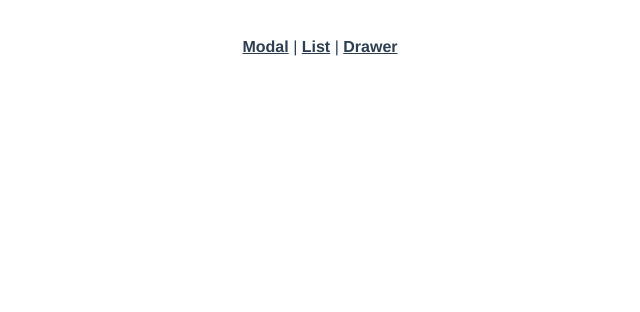
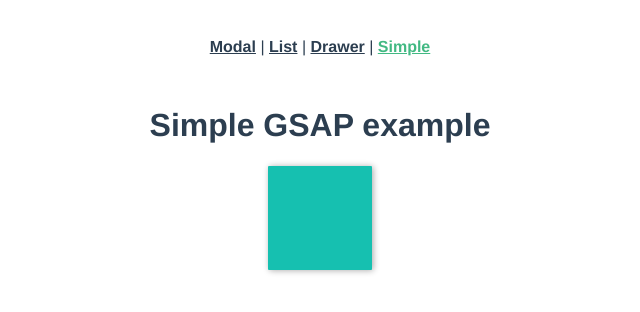
Before and after one commit to DtecIndustries/vue-animating, a Vue app: page /simple in a window 1280 px wide. Shown: the top 312 px of the page, without its empty margins (320-960 px from the left). Built offline with nearby package versions, Linux system fonts and the light colour scheme.

Commit message:
add gsap to project, simple gsap example

```diff
--- a/package.json
+++ b/package.json
@@ -9,6 +9,7 @@
   },
   "dependencies": {
     "core-js": "^3.6.4",
+    "gsap": "^3.2.6",
     "velocity-animate": "^1.5.2",
     "vue": "^2.6.11",
     "vue-router": "^3.1.6"
--- a/src/App.vue
+++ b/src/App.vue
@@ -3,7 +3,8 @@
     <div id="nav">
       <router-link to="/">Modal</router-link> |
       <router-link to="/list">List</router-link> |
-      <router-link to="/drawer">Drawer</router-link>
+      <router-link to="/drawer">Drawer</router-link> |
+      <router-link to="/simple">Simple</router-link>
     </div>
     <transition name="slide-fade" mode="out-in">
       <router-view/>
@@ -61,6 +62,16 @@ button {
   margin-top: 20px;
 }
 
+.card {
+  display: block;
+  margin: 0 auto 0 auto;
+  height: 6.5em;
+  width: 6.5em;
+  border-radius: 1%;
+  background-color: #16c0b0;
+  box-shadow: 0.08em 0.03em 0.4em #ababab;
+}
+
 /*** TRANSITIONS ***/
 .fade-enter,
 .fade-leave-to{
--- a/src/router/index.js
+++ b/src/router/index.js
@@ -3,6 +3,7 @@ import VueRouter from 'vue-router'
 import Modal from '../views/Modal.vue'
 import List from '../views/List.vue'
 import Drawer from '../views/Drawer.vue'
+import Simple from '../views/Simple.vue'
 
 Vue.use(VueRouter)
 
@@ -21,6 +22,11 @@ Vue.use(VueRouter)
     path: '/drawer',
     name: 'Drawer',
     component: Drawer
+  },
+  {
+    path: '/simple',
+    name: 'Simple',
+    component: Simple
   }
 ]
 
--- /dev/null
+++ b/src/views/Simple.vue
@@ -0,0 +1,33 @@
+<template>
+  <div>
+    <h1>Simple GSAP example</h1>
+    <transition appear @before-enter="beforeEnter" @enter="enter" :css="false">
+      <div class="card"></div>
+    </transition>
+  </div>
+</template>
+
+<script>
+import gsap from 'gsap'
+export default {
+  methods: {
+    beforeEnter(el){
+      el.style.opacity = 0
+      el.style.transform = 'scale(0,0)'
+    },
+    enter(el, done){
+      gsap.to(el, {
+        duration: 1,
+        opacity: 1,
+        scale: 1,
+        ease: 'bounce.out',
+        onComplete: done
+      })
+    }
+  }
+}
+</script>
+
+<style>
+
+</style>
```
Also changed, not shown: 1 other file (tests, documents, lock files or other folders).
